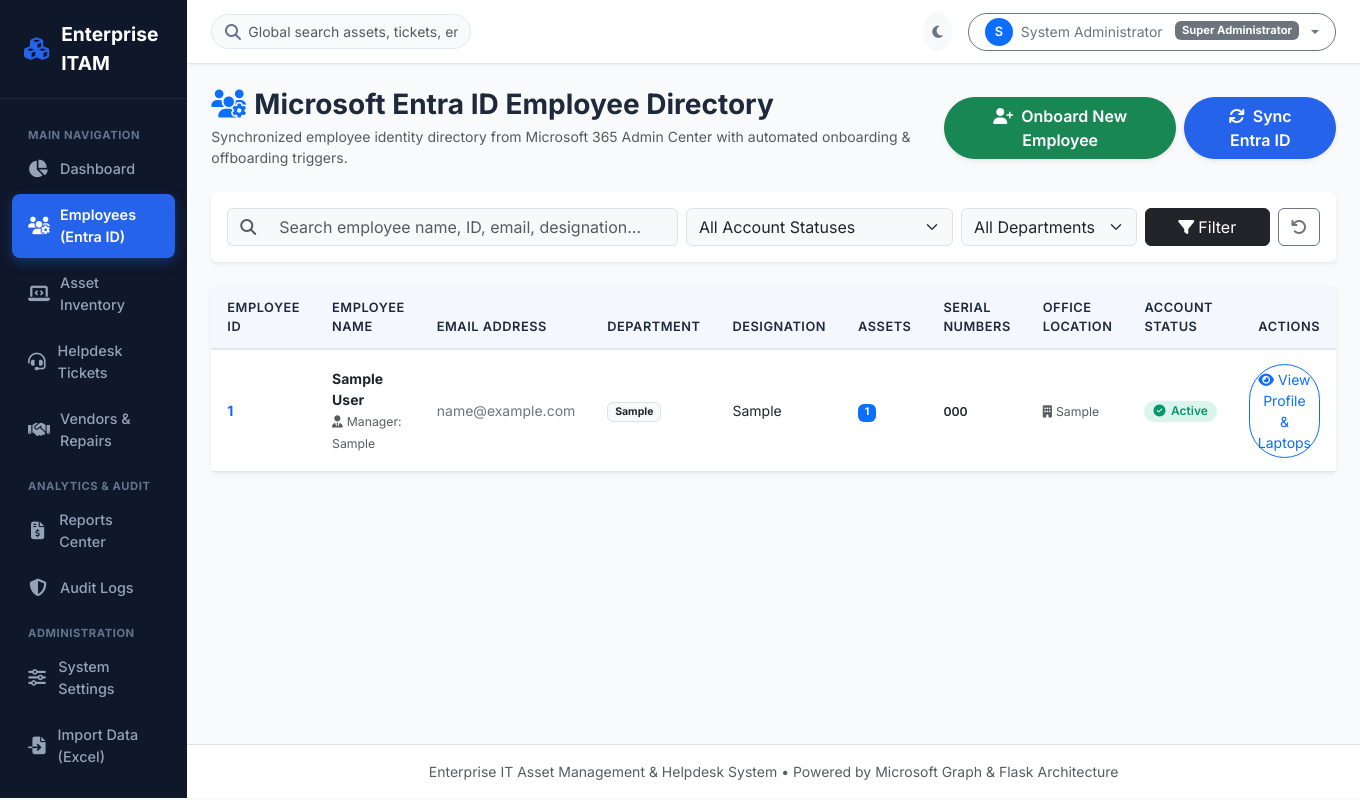
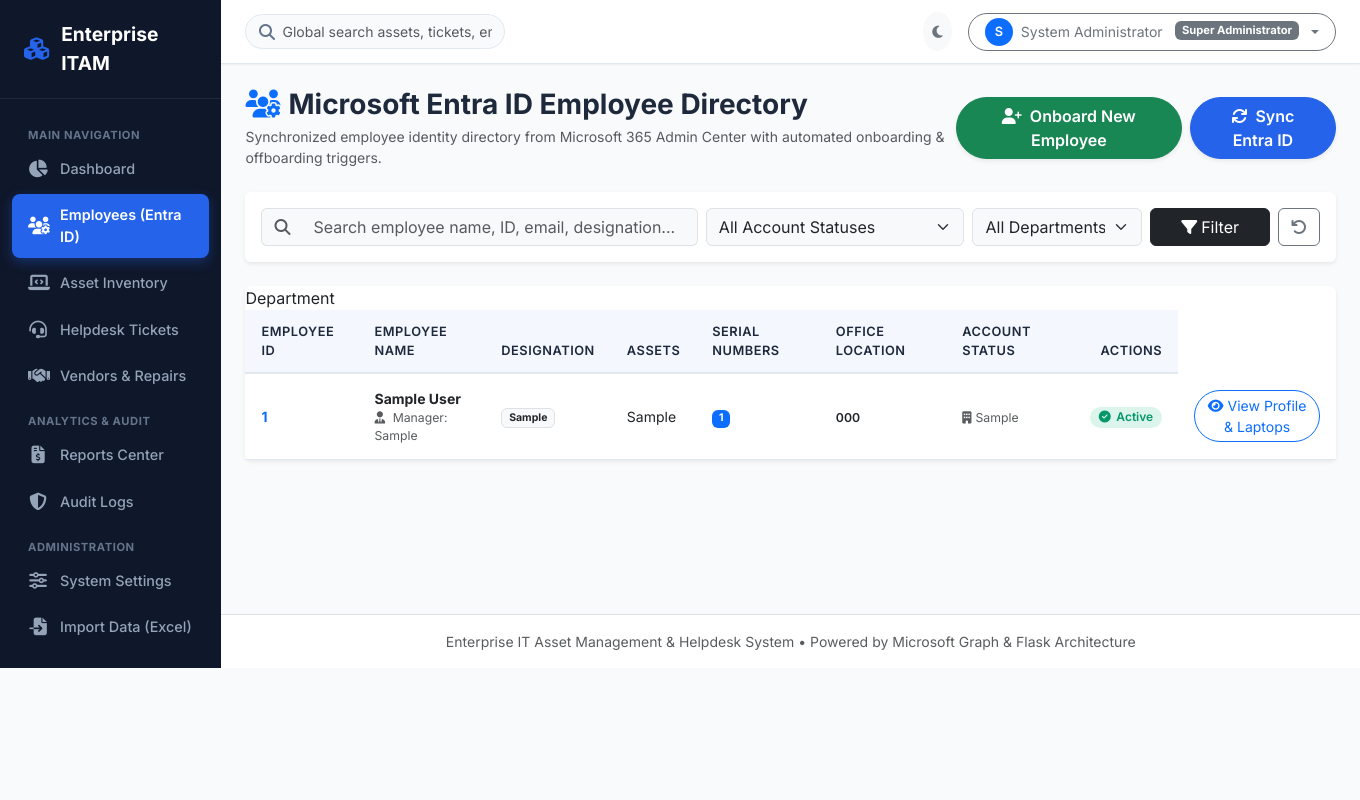
Before and after one commit to antimkolambkar/Final-Assets-Project, a Flask app: page /employees/ in a window 1360 px wide. Run offline with Flask 3, Linux system fonts and the light colour scheme; a user stored in the database is signed in; tables that the repository leaves empty hold one stand-in row (values such as "Sample post").

Commit message:
Update index.html

```diff
--- a/app/templates/employees/index.html
+++ b/app/templates/employees/index.html
@@ -64,8 +64,7 @@
             <thead>
                 <tr>
                     <th>Employee ID</th>
-                    <th>Employee Name</th>
-                    <th>Email Address</th>
+                    <th>Employee Name</th
                     <th>Department</th>
                     <th>Designation</th>
                     <th>Assets</th>
@@ -81,9 +80,20 @@
                     <td><strong class="text-primary">{{ emp.employee_id }}</strong></td>
                     <td>
                         <div class="fw-bold">{{ emp.name }}</div>
-                        <small class="text-muted"><i class="fas fa-user-tie me-1"></i>Manager: {{ emp.manager or 'N/A' }}</small>
+
+<small class="text-muted d-block">
+    <i class="fas fa-user-tie me-1"></i>
+    Manager: {{ emp.manager or 'N/A' }}
+</small>
+
+<!-- Uncomment if you still want the email under the name -->
+<!--
+<small class="text-muted d-block">
+    <i class="fas fa-envelope me-1"></i>
+    {{ emp.email }}
+</small>
+-->
                     </td>
-                    <td><a href="mailto:{{ emp.email }}" class="text-decoration-none text-secondary">{{ emp.email }}</a></td>
                     <td><span class="badge bg-light text-dark border">{{ emp.department or 'N/A' }}</span></td>
                     <td>{{ emp.designation or 'N/A' }}</td>
 
```
